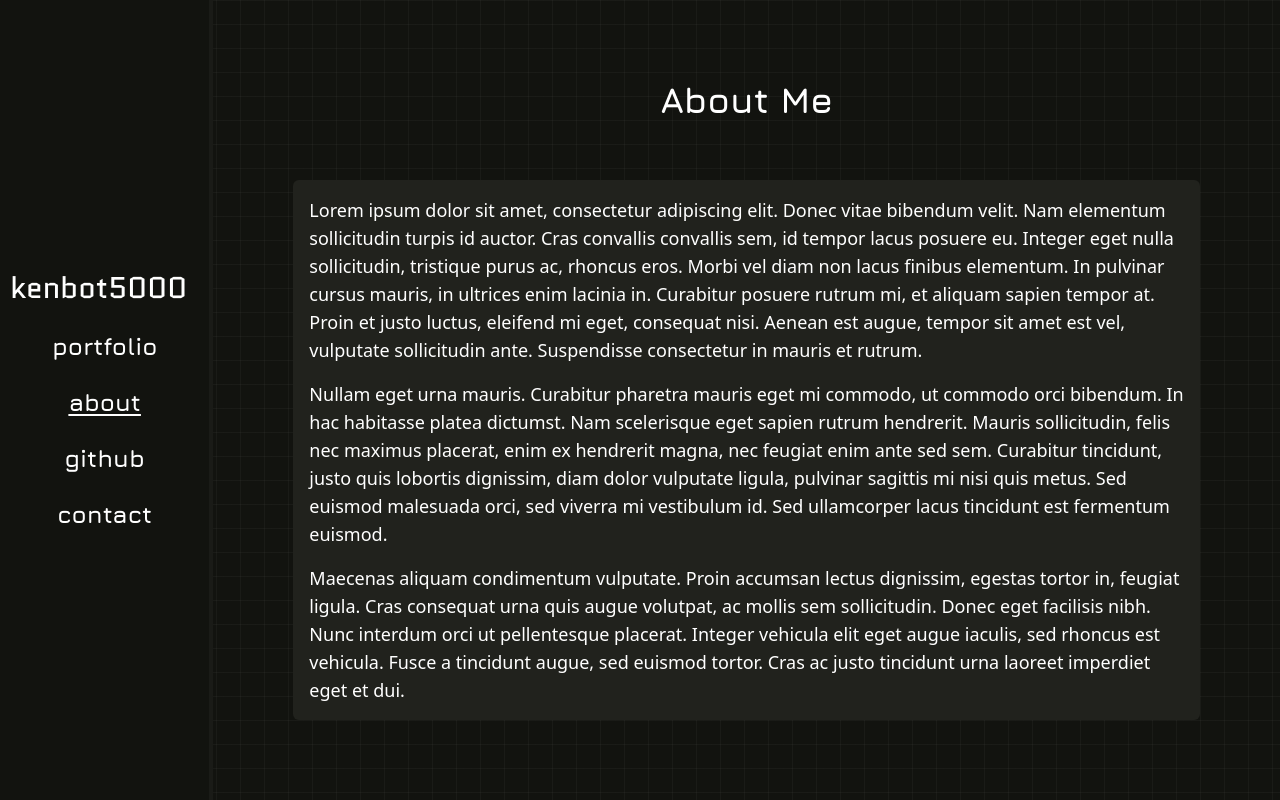
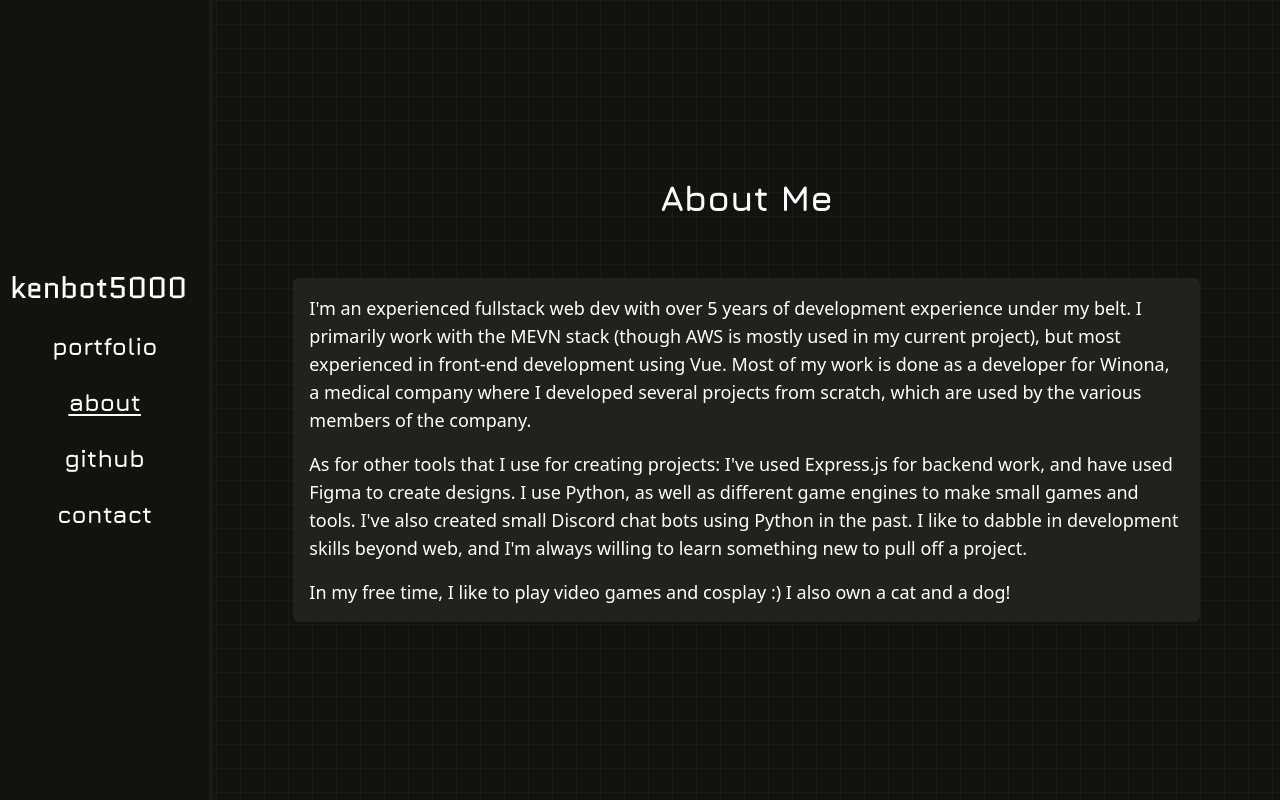
Before and after one commit to kenbot5000/portfolio, a Vue app: page /about in a window 1280 px wide. Built offline with nearby package versions, Linux system fonts and the light colour scheme.

Commit message:
feat: add draft about message

```diff
--- a/src/pages/AboutMe.vue
+++ b/src/pages/AboutMe.vue
@@ -12,13 +12,13 @@
     "
   >
     <p>
-      Lorem ipsum dolor sit amet, consectetur adipiscing elit. Donec vitae bibendum velit. Nam elementum sollicitudin turpis id auctor. Cras convallis convallis sem, id tempor lacus posuere eu. Integer eget nulla sollicitudin, tristique purus ac, rhoncus eros. Morbi vel diam non lacus finibus elementum. In pulvinar cursus mauris, in ultrices enim lacinia in. Curabitur posuere rutrum mi, et aliquam sapien tempor at. Proin et justo luctus, eleifend mi eget, consequat nisi. Aenean est augue, tempor sit amet est vel, vulputate sollicitudin ante. Suspendisse consectetur in mauris et rutrum.
+      I'm an experienced fullstack web dev with over 5 years of development experience under my belt. I primarily work with the MEVN stack (though AWS is mostly used in my current project), but most experienced in front-end development using Vue. Most of my work is done as a developer for Winona, a medical company where I developed several projects from scratch, which are used by the various members of the company.
     </p>
     <p>
-      Nullam eget urna mauris. Curabitur pharetra mauris eget mi commodo, ut commodo orci bibendum. In hac habitasse platea dictumst. Nam scelerisque eget sapien rutrum hendrerit. Mauris sollicitudin, felis nec maximus placerat, enim ex hendrerit magna, nec feugiat enim ante sed sem. Curabitur tincidunt, justo quis lobortis dignissim, diam dolor vulputate ligula, pulvinar sagittis mi nisi quis metus. Sed euismod malesuada orci, sed viverra mi vestibulum id. Sed ullamcorper lacus tincidunt est fermentum euismod.
+      As for other tools that I use for creating projects: I've used Express.js for backend work, and have used Figma to create designs. I use Python, as well as different game engines to make small games and tools. I've also created small Discord chat bots using Python in the past. I like to dabble in development skills beyond web, and I'm always willing to learn something new to pull off a project.
     </p>
     <p>
-      Maecenas aliquam condimentum vulputate. Proin accumsan lectus dignissim, egestas tortor in, feugiat ligula. Cras consequat urna quis augue volutpat, ac mollis sem sollicitudin. Donec eget facilisis nibh. Nunc interdum orci ut pellentesque placerat. Integer vehicula elit eget augue iaculis, sed rhoncus est vehicula. Fusce a tincidunt augue, sed euismod tortor. Cras ac justo tincidunt urna laoreet imperdiet eget et dui.
+      In my free time, I like to play video games and cosplay :) I also own a cat and a dog!
     </p>
   </div>
 </template>
```
